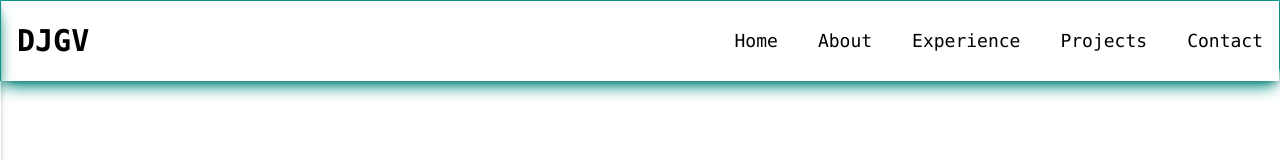
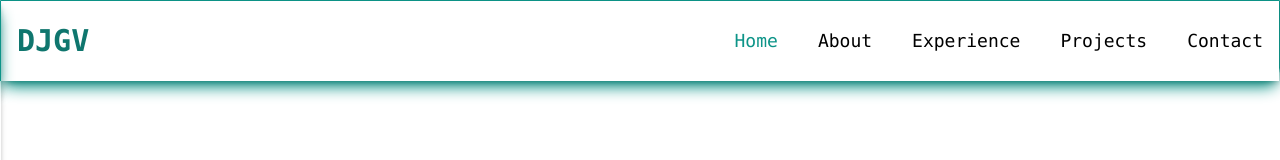
Before and after one commit to greenervigil/next-portfolio, a Next.js app: page / in a window 1280 px wide. Shown: the top 160 px of the page. Built offline with nearby package versions, Linux system fonts and the light colour scheme.

Commit message:
closes #61 remove the link around logo

```diff
--- a/components/navbar/navbar.tsx
+++ b/components/navbar/navbar.tsx
@@ -15,7 +15,7 @@ const MENU_LIST = [
 const Navbar: React.FC = () => {
     const [open, setOpen] = React.useState(false)
     const [navActive, setNavActive] = React.useState(false);
-    const [activeIdx, setActiveIdx] = React.useState(-1);
+    const [activeIdx, setActiveIdx] = React.useState(0);
 
     return (
         <header className="bg-white h-20 sticky z-30 top-0 shadow-lg shadow-teal-600 border border-solid border-teal-600 rounded-b-xl dark:bg-black">
@@ -23,7 +23,7 @@ const Navbar: React.FC = () => {
                 <div className={`absolute top-0 left-0 h-screen w-screen bg-white dark:bg-black transform ${open ? "-translate-x-0" : "-translate-x-full"} transition-transform duration-300 ease-in-out filter drop-shadow-md `}>
                     <div className="flex items-center justify-center filter shadow-lg shadow-teal-600 border border-solid border-teal-600 bg-white dark:bg-black h-20">
                         {/*logo container*/}
-                        <Link href="/"><a className="text-xl font-semibold">DJGV</a></Link>
+                        <div className="text-xl text-teal-700 font-semibold">DJGV</div>
                     </div>
                     <div className="flex flex-col text-center mt-7 gap-5">
                         {MENU_LIST.map((menu, idx) => (
@@ -41,7 +41,7 @@ const Navbar: React.FC = () => {
                     </div>
                 </div>
                 <div className="w-3/12 flex items-center">
-                    <Link href="/"><a className="text-3xl font-semibold">DJGV</a></Link>
+                    <div className="text-3xl text-teal-700 font-semibold">DJGV</div>
                 </div>
                 <div className="w-9/12 flex justify-end items-center">
 
```
